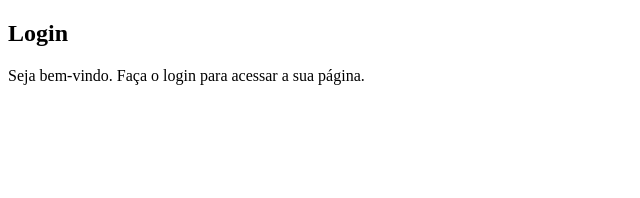
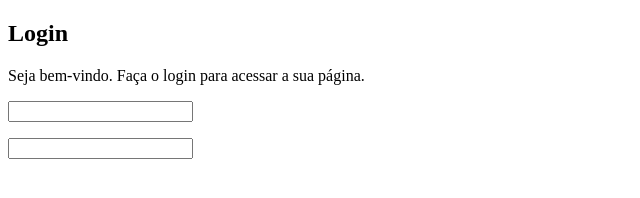
Before and after one commit to Dionizio01/projeto-login, a plain HTML site: page index.html in a window 1280 px wide. Shown: the whole page, without its empty margins (0-640 px from the left). Drawn offline with Linux system fonts and the light colour scheme.

Commit message:
alterações de gramatica

```diff
--- a/index.html
+++ b/index.html
@@ -8,14 +8,17 @@
 </head>
 <body>
     <main>
-        <section id="logim">
+        <section id="login">
             <div id="imagem">
 
             </div>
             <div id="formulario">
                 <h1>Login</h1>
                 <p>Seja bem-vindo. Faça o login para acessar a sua página.</p>
-                <form action="login.php" method="post"></form>
+                <form action="login.php" method="post">
+                    <p><input type="text" name="user" id="iduser"></p>
+                    <p><input type="password" name="senha" id="idsenha"></p>
+                </form>
             </div>
         </section>
     </main>
```
